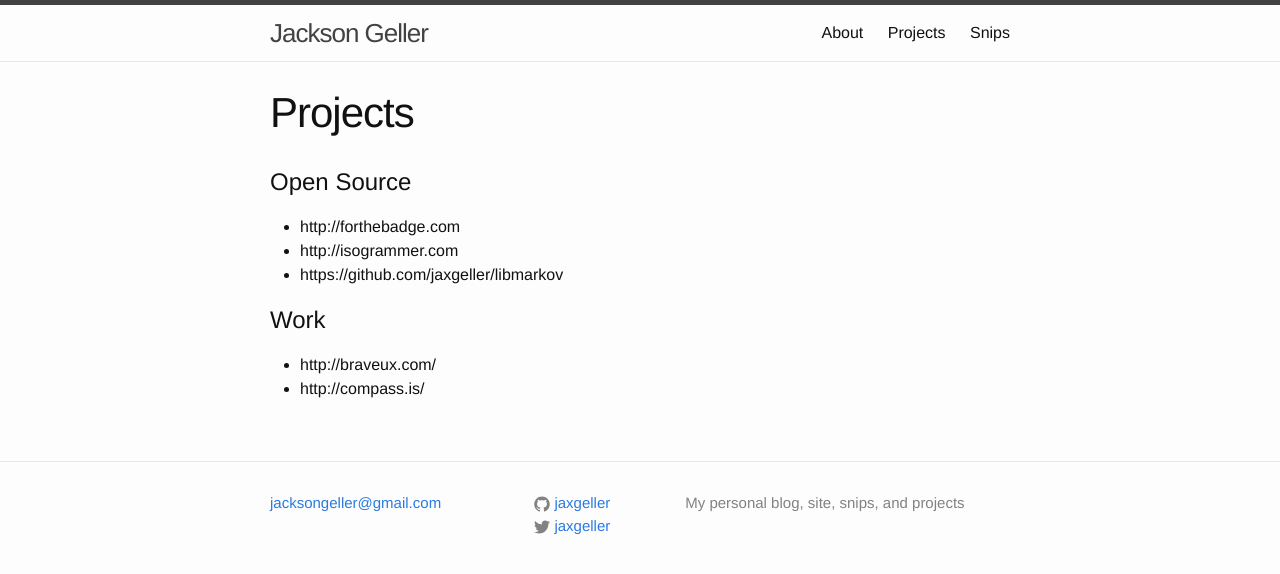
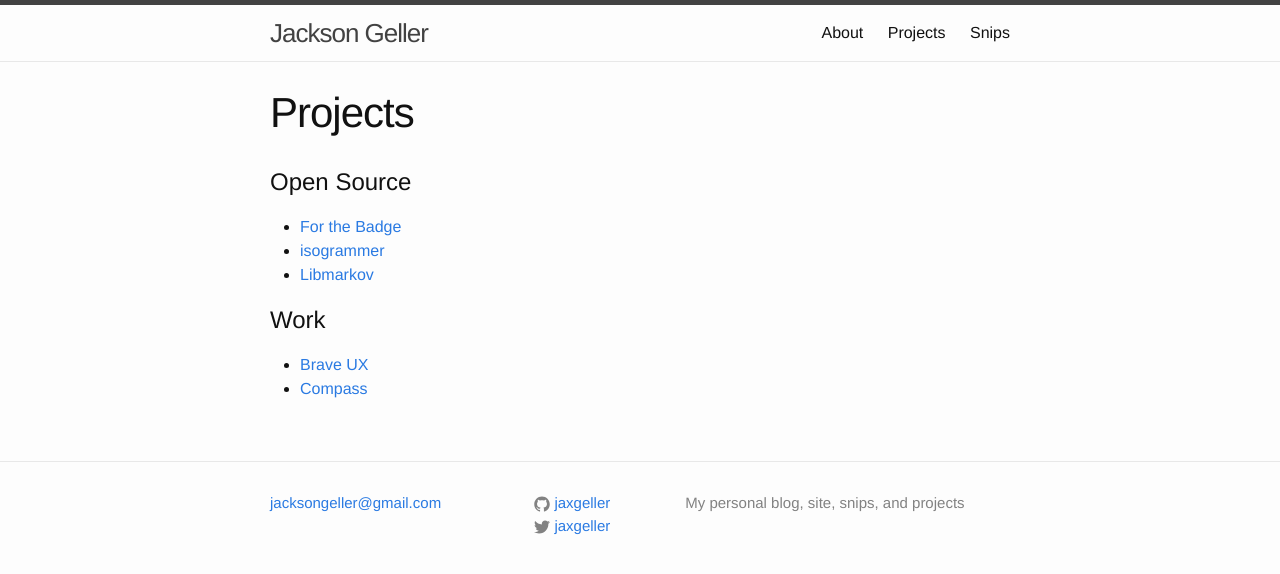
Before and after one commit to jaxgeller/jaxgeller.github.io, a Jekyll site: the page built from projects.md, in a window 1280 px wide. Shown: the top 574 px of the page. Built offline with Jekyll 4.4.1, drawn with Linux system fonts in a browser that asks for light colours.

Commit message:
update to real links

```diff
--- a/projects.md
+++ b/projects.md
@@ -5,10 +5,10 @@
 ---
 
 # Open Source
-* http://forthebadge.com
-* http://isogrammer.com
-* https://github.com/jaxgeller/libmarkov
+* [For the Badge](http://forthebadge.com)
+* [isogrammer](http://isogrammer.com)
+* [Libmarkov](https://github.com/jaxgeller/libmarkov)
 
 # Work
-* http://braveux.com/
-* http://compass.is/
+* [Brave UX](http://braveux.com/)
+* [Compass](http://compass.is/)
```
